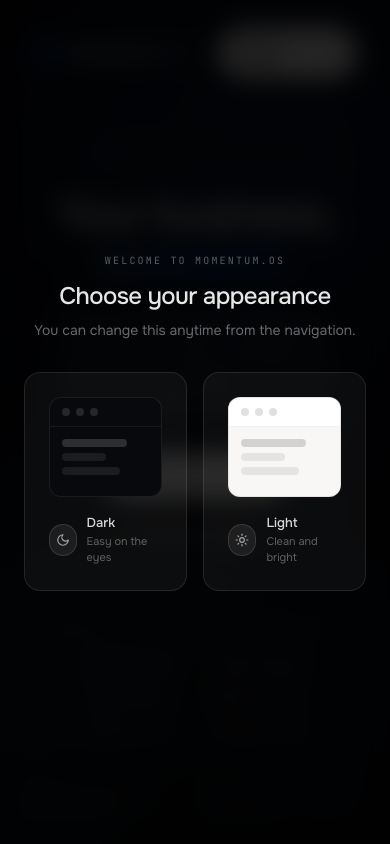
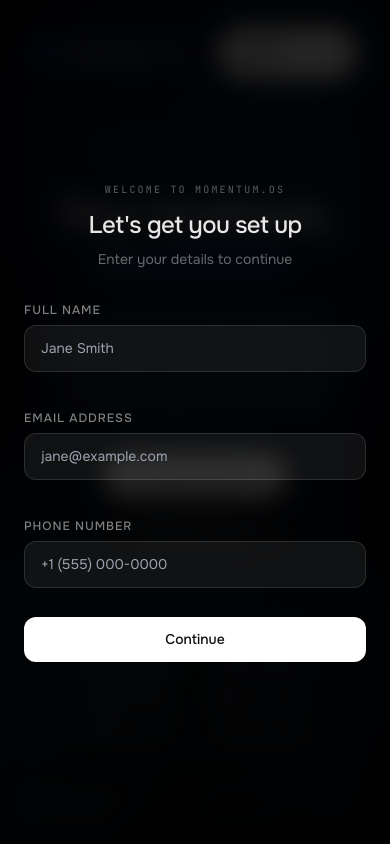
Before and after one commit to kthiefault/Momentum.OS, a React (Vite) app in the folder webapp/: page / in a window 390 px wide. Shown: the top 844 px of the page. Built offline with nearby package versions, Linux system fonts and the light colour scheme.

Commit message:
Can you please add a quick email request to the light preferance pop up where in order to access the page that have to add their name email and phone

```diff
--- a/webapp/src/components/ThemePickerModal.tsx
+++ b/webapp/src/components/ThemePickerModal.tsx
@@ -1,3 +1,4 @@
+import { useState, useEffect } from "react";
 import { motion, AnimatePresence } from "framer-motion";
 import { Moon, Sun } from "lucide-react";
 import { type Theme } from "@/hooks/use-theme";
@@ -7,7 +8,119 @@
   onChoose: (theme: Theme) => void;
 }
 
+interface FormFields {
+  name: string;
+  email: string;
+  phone: string;
+}
+
+interface FormErrors {
+  name: string;
+  email: string;
+  phone: string;
+}
+
+function validate(fields: FormFields): FormErrors {
+  const errors: FormErrors = { name: "", email: "", phone: "" };
+  if (!fields.name.trim()) {
+    errors.name = "Full name is required.";
+  }
+  if (!fields.email.trim()) {
+    errors.email = "Email address is required.";
+  } else if (!fields.email.includes("@")) {
+    errors.email = "Please enter a valid email address.";
+  }
+  if (!fields.phone.trim()) {
+    errors.phone = "Phone number is required.";
+  }
+  return errors;
+}
+
+function hasErrors(errors: FormErrors): boolean {
+  return errors.name !== "" || errors.email !== "" || errors.phone !== "";
+}
+
 export default function ThemePickerModal({ open, onChoose }: ThemePickerModalProps) {
+  const [step, setStep] = useState<1 | 2>(1);
+  const [fields, setFields] = useState<FormFields>({ name: "", email: "", phone: "" });
+  const [errors, setErrors] = useState<FormErrors>({ name: "", email: "", phone: "" });
+  const [touched, setTouched] = useState<Record<keyof FormFields, boolean>>({
+    name: false,
+    email: false,
+    phone: false,
+  });
+
+  useEffect(() => {
+    if (open) {
+      setStep(1);
+      setFields({ name: "", email: "", phone: "" });
+      setErrors({ name: "", email: "", phone: "" });
+      setTouched({ name: false, email: false, phone: false });
+    }
+  }, [open]);
+
+  function handleFieldChange(field: keyof FormFields, value: string) {
+    const updated = { ...fields, [field]: value };
+    setFields(updated);
+    if (touched[field]) {
+      const newErrors = validate(updated);
+      setErrors(prev => ({ ...prev, [field]: newErrors[field] }));
+    }
+  }
+
+  function handleBlur(field: keyof FormFields) {
+    setTouched(prev => ({ ...prev, [field]: true }));
+    const newErrors = validate(fields);
+    setErrors(prev => ({ ...prev, [field]: newErrors[field] }));
+  }
+
+  function handleContinue() {
+    setTouched({ name: true, email: true, phone: true });
+    const newErrors = validate(fields);
+    setErrors(newErrors);
+    if (hasErrors(newErrors)) return;
+    localStorage.setItem("user-name", fields.name.trim());
+    localStorage.setItem("user-email", fields.email.trim());
+    localStorage.setItem("user-phone", fields.phone.trim());
+    setStep(2);
+  }
+
+  const inputBase: React.CSSProperties = {
+    background: "rgba(255,255,255,0.06)",
+    color: "rgba(255,255,255,0.85)",
+    width: "100%",
+    borderRadius: "12px",
+    padding: "12px 16px",
+    fontSize: "14px",
+    outline: "none",
+    transition: "border-color 0.2s",
+    boxSizing: "border-box",
+  };
+
+  const labelStyle: React.CSSProperties = {
+    display: "block",
+    fontSize: "12px",
+    fontWeight: 500,
+    color: "rgba(255,255,255,0.50)",
+    textTransform: "uppercase",
+    letterSpacing: "0.08em",
+    marginBottom: "6px",
+  };
+
+  const errorStyle: React.CSSProperties = {
+    fontSize: "11px",
+    color: "rgba(255,100,100,0.85)",
+    marginTop: "5px",
+    minHeight: "16px",
+  };
+
+  function inputStyle(field: keyof FormFields): React.CSSProperties {
+    return {
+      ...inputBase,
+      border: `1px solid ${errors[field] && touched[field] ? "rgba(255,100,100,0.60)" : "rgba(255,255,255,0.12)"}`,
+    };
+  }
+
   return (
     <AnimatePresence>
       {open ? (
@@ -26,12 +139,114 @@
             transition={{ duration: 0.45, ease: [0.23, 1, 0.32, 1], delay: 0.1 }}
             className="w-full max-w-lg px-6"
           >
+            <AnimatePresence mode="wait">
+              {step === 1 ? (
+                <motion.div
+                  key={1}
+                  initial={{ opacity: 0, x: 40 }}
+                  animate={{ opacity: 1, x: 0 }}
+                  exit={{ opacity: 0, x: -40 }}
+                  transition={{ duration: 0.35, ease: [0.23, 1, 0.32, 1] }}
+                >
                   <div className="mb-8 text-center">
                     <p className="font-mono text-[10px] uppercase tracking-[0.22em] text-white/35 mb-3">
                       Welcome to Momentum.OS
                     </p>
                     <h2 className="text-2xl font-medium tracking-tight text-white/90">
-                Choose your appearance
+                      Let's get you set up
+                    </h2>
+                    <p className="mt-2 text-sm text-white/40">
+                      Enter your details to continue
+                    </p>
+                  </div>
+
+                  <div className="space-y-4">
+                    <div>
+                      <label style={labelStyle}>Full Name</label>
+                      <input
+                        type="text"
+                        value={fields.name}
+                        onChange={e => handleFieldChange("name", e.target.value)}
+                        onBlur={() => handleBlur("name")}
+                        onFocus={e => {
+                          (e.currentTarget as HTMLInputElement).style.borderColor = "rgba(255,255,255,0.30)";
+                        }}
+                        placeholder="Jane Smith"
+                        autoComplete="name"
+                        style={inputStyle("name")}
+                      />
+                      <div style={errorStyle}>{touched.name ? errors.name : ""}</div>
+                    </div>
+
+                    <div>
+                      <label style={labelStyle}>Email Address</label>
+                      <input
+                        type="email"
+                        value={fields.email}
+                        onChange={e => handleFieldChange("email", e.target.value)}
+                        onBlur={() => handleBlur("email")}
+                        onFocus={e => {
+                          (e.currentTarget as HTMLInputElement).style.borderColor = "rgba(255,255,255,0.30)";
+                        }}
+                        placeholder="jane@example.com"
+                        autoComplete="email"
+                        style={inputStyle("email")}
+                      />
+                      <div style={errorStyle}>{touched.email ? errors.email : ""}</div>
+                    </div>
+
+                    <div>
+                      <label style={labelStyle}>Phone Number</label>
+                      <input
+                        type="tel"
+                        value={fields.phone}
+                        onChange={e => handleFieldChange("phone", e.target.value)}
+                        onBlur={() => handleBlur("phone")}
+                        onFocus={e => {
+                          (e.currentTarget as HTMLInputElement).style.borderColor = "rgba(255,255,255,0.30)";
+                        }}
+                        placeholder="+1 (555) 000-0000"
+                        autoComplete="tel"
+                        style={inputStyle("phone")}
+                      />
+                      <div style={errorStyle}>{touched.phone ? errors.phone : ""}</div>
+                    </div>
+
+                    <motion.button
+                      whileHover={{ scale: 1.02 }}
+                      whileTap={{ scale: 0.98 }}
+                      onClick={handleContinue}
+                      style={{
+                        background: "white",
+                        color: "#0f0f10",
+                        width: "100%",
+                        borderRadius: "12px",
+                        padding: "12px 0",
+                        fontWeight: 500,
+                        fontSize: "14px",
+                        border: "none",
+                        cursor: "pointer",
+                        marginTop: "8px",
+                      }}
+                    >
+                      Continue
+                    </motion.button>
+                  </div>
+                </motion.div>
+              ) : (
+                <motion.div
+                  key={2}
+                  initial={{ opacity: 0, x: 40 }}
+                  animate={{ opacity: 1, x: 0 }}
+                  exit={{ opacity: 0, x: -40 }}
+                  transition={{ duration: 0.35, ease: [0.23, 1, 0.32, 1] }}
+                >
+                  <div className="mb-8 text-center">
+                    <p className="font-mono text-[10px] uppercase tracking-[0.22em] text-white/35 mb-3">
+                      Welcome to Momentum.OS
+                    </p>
+                    <h2 className="text-2xl font-medium tracking-tight text-white/90">
+                      Almost done — choose your appearance
                     </h2>
                     <p className="mt-2 text-sm text-white/40">
                       You can change this anytime from the navigation.
@@ -64,7 +279,9 @@
                         style={{ background: "hsl(230 20% 4%)", border: "1px solid rgba(255,255,255,0.08)", height: 100 }}
                       >
                         <div className="flex items-center gap-1.5 px-3 py-2.5" style={{ borderBottom: "1px solid rgba(255,255,255,0.06)" }}>
-                    {[0,1,2].map(i => <div key={i} className="h-2 w-2 rounded-full" style={{ background: "rgba(255,255,255,0.12)" }} />)}
+                          {[0, 1, 2].map(i => (
+                            <div key={i} className="h-2 w-2 rounded-full" style={{ background: "rgba(255,255,255,0.12)" }} />
+                          ))}
                         </div>
                         <div className="p-3 space-y-1.5">
                           <div className="h-2 w-3/4 rounded-full" style={{ background: "rgba(255,255,255,0.15)" }} />
@@ -112,7 +329,9 @@
                         style={{ background: "hsl(30 15% 97%)", border: "1px solid rgba(0,0,0,0.08)", height: 100 }}
                       >
                         <div className="flex items-center gap-1.5 px-3 py-2.5" style={{ borderBottom: "1px solid rgba(0,0,0,0.06)", background: "white" }}>
-                    {[0,1,2].map(i => <div key={i} className="h-2 w-2 rounded-full" style={{ background: "rgba(0,0,0,0.12)" }} />)}
+                          {[0, 1, 2].map(i => (
+                            <div key={i} className="h-2 w-2 rounded-full" style={{ background: "rgba(0,0,0,0.12)" }} />
+                          ))}
                         </div>
                         <div className="p-3 space-y-1.5">
                           <div className="h-2 w-3/4 rounded-full" style={{ background: "rgba(0,0,0,0.15)" }} />
@@ -136,6 +355,9 @@
                     </motion.button>
                   </div>
                 </motion.div>
+              )}
+            </AnimatePresence>
+          </motion.div>
         </motion.div>
       ) : null}
     </AnimatePresence>
```
Also changed, not shown: 1 other file (tests, documents, lock files or other folders). Lines whose indentation alone changed are shown as unchanged.
